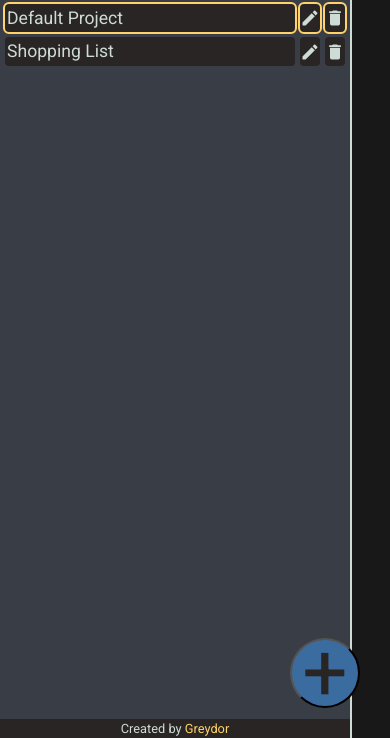
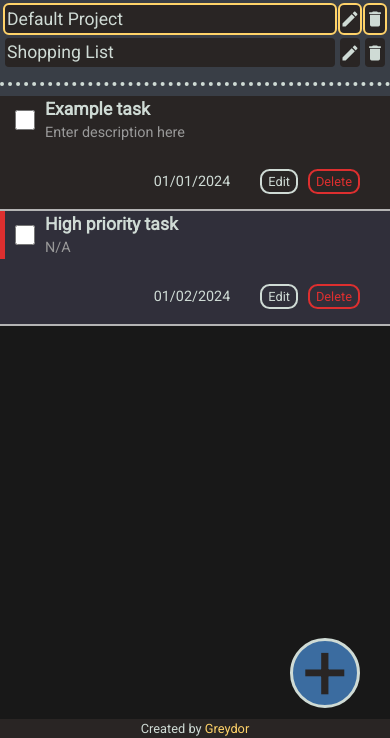
Before and after one commit to greydor/ToDo-List, a website built with webpack: page src/index.html in a window 390 px wide. Shown: the part 106-844 px from the top of the page. Built offline with nearby package versions, Linux system fonts and the light colour scheme.

Commit message:
Implement responsiveness for small screens

```diff
--- a/src/css/styles.css
+++ b/src/css/styles.css
@@ -24,9 +24,10 @@ ul {
 
 body {
     display: grid;
-    grid-template-columns: 1fr 3fr;
-    grid-template-rows: 100px 1fr;
+    grid-template-columns: 1fr 2fr;
+    grid-template-rows: 100px 1fr 1.5rem;
     background-color: rgb(57, 62, 70);
+    min-width: 320px;
 }
 
 header {
@@ -50,7 +51,7 @@ h1 {
     grid-row: 2 / 3;
     background-color: rgb(57, 62, 70);
     /* overflow-y: scroll; */
-    min-width: 350px;
+    min-width: 320px;
     padding-top: 5px;
     display: flex;
     flex-direction: column;
@@ -66,7 +67,7 @@ h1 {
 .btn-add-project {
     margin-left: 10px;
     border-radius: 50%;
-    /* border: var(--light) 3px solid; */
+    border: var(--light) 2px solid;
     color: var(--light);
     background-color: var(--dark);
     border-radius: 50%;
@@ -131,7 +132,7 @@ h1 {
 
 .task-container {
     grid-column: 2 / 3;
-    grid-row: 1 / 3;
+    grid-row: 1 / -1;
     overflow: scroll;
     overflow-x: hidden;
     background-color: rgb(24, 24, 24);
@@ -142,6 +143,7 @@ h1 {
     display: none;
     position: fixed;
     width: 100%;
+    min-width: 320px;
     height: 100%;
     top: 0;
     left: 0;
@@ -168,6 +170,7 @@ h1 {
 .btn-add-task {
     background-color: #3b6ca0;
     color: var(--dark);
+    border: var(--light) 3px solid;
     border-radius: 50%;
     width: 70px;
     height: 70px;
@@ -186,7 +189,7 @@ h1 {
 
 .form-input-container {
     display: grid;
-    grid-template-columns: 100px 1fr 1fr;
+    grid-template-columns: 100px 150px 1fr;
     grid-template-rows: 1fr 3fr 1fr 1fr;
     gap: 10px;
     margin-bottom: 40px;
@@ -253,7 +256,8 @@ h1 {
     gap: 10px;
     padding: 0px 20px 0 0px;
     border-bottom: solid 2px rgb(180, 180, 180);
-    color: var(--light)
+    color: var(--light);
+    flex-wrap:wrap
 }
 
 .task-date {
@@ -263,8 +267,19 @@ h1 {
     text-align: right;
 }
 
+.task-container-name {
+    min-width: 200px;
+}
+
 .task-container-left {
-    min-width: 250px;
+    gap: 10px;
+    margin-right: auto;
+}
+
+.task-container-right {
+    margin: 10px;
+    gap: 10px;
+    margin-left: auto;
 }
 
 .task-title {
@@ -323,11 +338,11 @@ h1 {
     align-items: center;
 }
 
-.task:nth-child(even) {
+.task:nth-child(odd) {
     background-color: var(--dark);
 }
 
-.task:nth-child(odd) {
+.task:nth-child(even) {
     background-color: rgb(48, 47, 58);
 
 }
@@ -342,7 +357,10 @@ footer {
     color: var(--light);
     display: flex;
     justify-content: center;
+    align-items: center;
     font-size: .8rem;
+    grid-column: 1 / 2;
+    grid-row: -2 / -1;
 }
 
 .footer-text a {
@@ -355,3 +373,35 @@ footer {
     text-decoration: none;
     color: rgb(223, 47, 47)
 }
+
+@media (max-width: 800px) {
+    body {
+        display: flex;
+        flex-direction: column;
+    }
+
+    footer {
+        margin-top: auto;
+    }
+
+    .projects {
+        border-bottom: dotted 4px var(--light);
+        margin-bottom: 10px;
+        padding-bottom: 10px;
+    }
+
+    .task-container {
+        border-left: none;
+        flex: 1
+
+    }
+
+    .form-add-task {
+        padding: 10px;
+    }
+
+    .form-input-container {
+        gap: 5px;
+        margin-bottom: 10px;
+    }
+}
--- a/src/index.html
+++ b/src/index.html
@@ -57,14 +57,14 @@
           </button>
         </li>
       </ul>
-      <footer>
-        <div class="footer-text">Created by <a href="https://github.com/greydor">Greydor</a></div>
-      </footer>
     </div>
     <div class="task-container">
       <button class="btn-add-task" id="btn-add-task" type="button">+</button>
       <ul class="task-list"></ul>
     </div>
+    <footer>
+      <div class="footer-text">Created by <a href="https://github.com/greydor">Greydor</a></div>
+    </footer>
     <div class="overlay">
       <form action="/" class="form-add-task">
         <div class="form-input-container">
--- a/src/renderTask.js
+++ b/src/renderTask.js
@@ -20,7 +20,6 @@ function render(task, index) {
 
     const taskCheckbox = document.createElement("input");
     taskCheckbox.setAttribute("type", "checkbox");
-    taskCheckbox.setAttribute("id", "task-checkbox");
     taskCheckbox.setAttribute("aria-label", "mark task complete");
     taskCheckbox.classList.add("task-checkbox");
     if (currentTask.complete === true) {
@@ -55,10 +54,10 @@ function render(task, index) {
     taskDesc.textContent = currentTask.description;
 
     // Create container with task title and description
-    const taskContainerLeft = document.createElement("div");
-    taskContainerLeft.classList.add("task-container-left");
-    taskContainerLeft.appendChild(taskTitle);
-    taskContainerLeft.appendChild(taskDesc);
+    const taskContainerName = document.createElement("div");
+    taskContainerName.classList.add("task-container-name");
+    taskContainerName.appendChild(taskTitle);
+    taskContainerName.appendChild(taskDesc);
 
     const taskDate = document.createElement("div");
     taskDate.classList.add("task-date");
@@ -111,12 +110,24 @@ function render(task, index) {
     });
     btnDelDiv.appendChild(btnDelete);
 
-    taskEl.appendChild(taskPriority);
-    taskEl.appendChild(taskCheckbox);
+    const taskContainerRight = document.createElement("div");
+    taskContainerRight.classList.add("flex-container");
+    taskContainerRight.classList.add("task-container-right");
+    taskContainerRight.appendChild(taskDate);
+    taskContainerRight.appendChild(btnEditDiv);
+    taskContainerRight.appendChild(btnDelDiv);
+
+    const taskContainerLeft = document.createElement("div");
+    taskContainerLeft.classList.add("flex-container");
+    taskContainerLeft.classList.add("task-container-left");
+    taskContainerLeft.appendChild(taskPriority);
+    taskContainerLeft.appendChild(taskCheckbox);
+    taskContainerLeft.appendChild(taskContainerName);
+
+
+
     taskEl.appendChild(taskContainerLeft);
-    taskEl.appendChild(taskDate);
-    taskEl.appendChild(btnEditDiv);
-    taskEl.appendChild(btnDelDiv);
+    taskEl.appendChild(taskContainerRight);
 
     // data-index matches the index of the task in taskList object
     taskEl.setAttribute("data-index", index);
```
Also changed, not shown: dist/bundle.js, dist/index.html.
